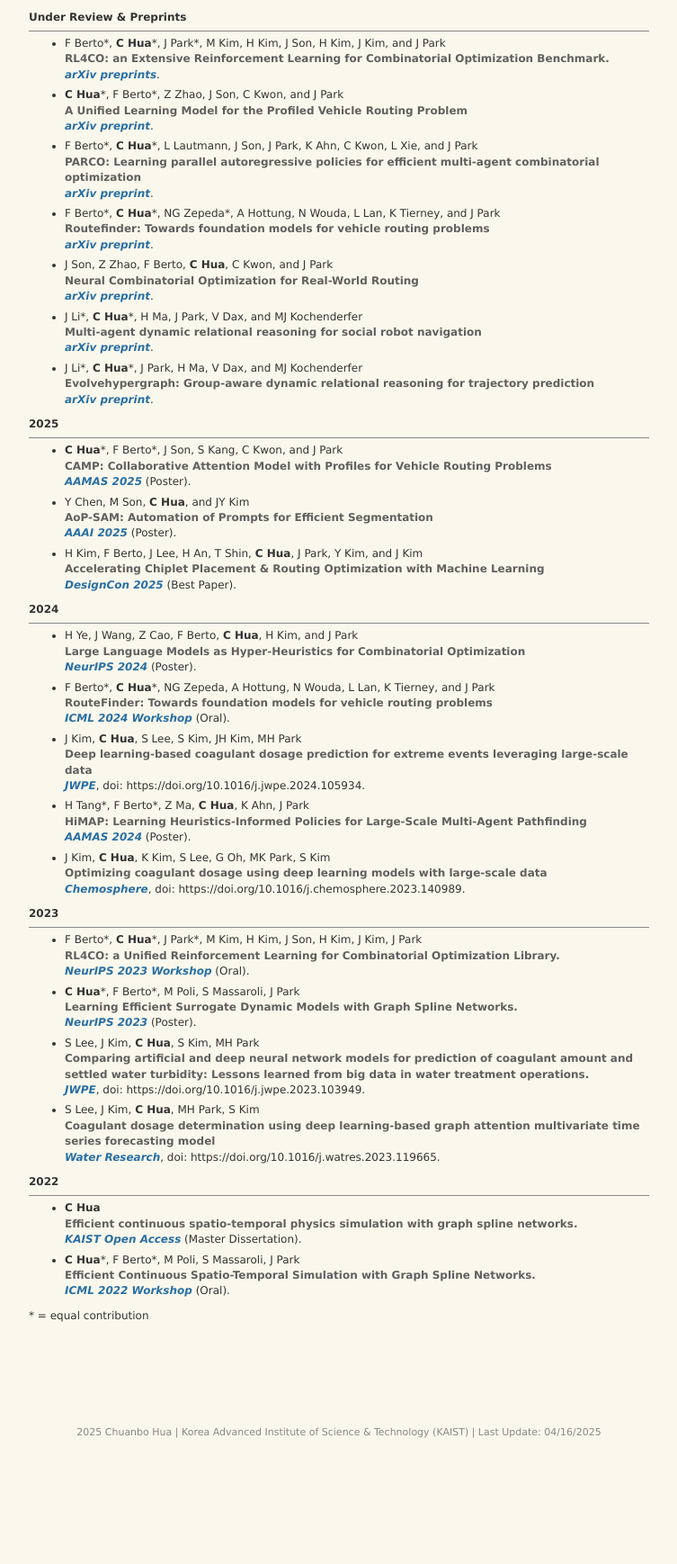
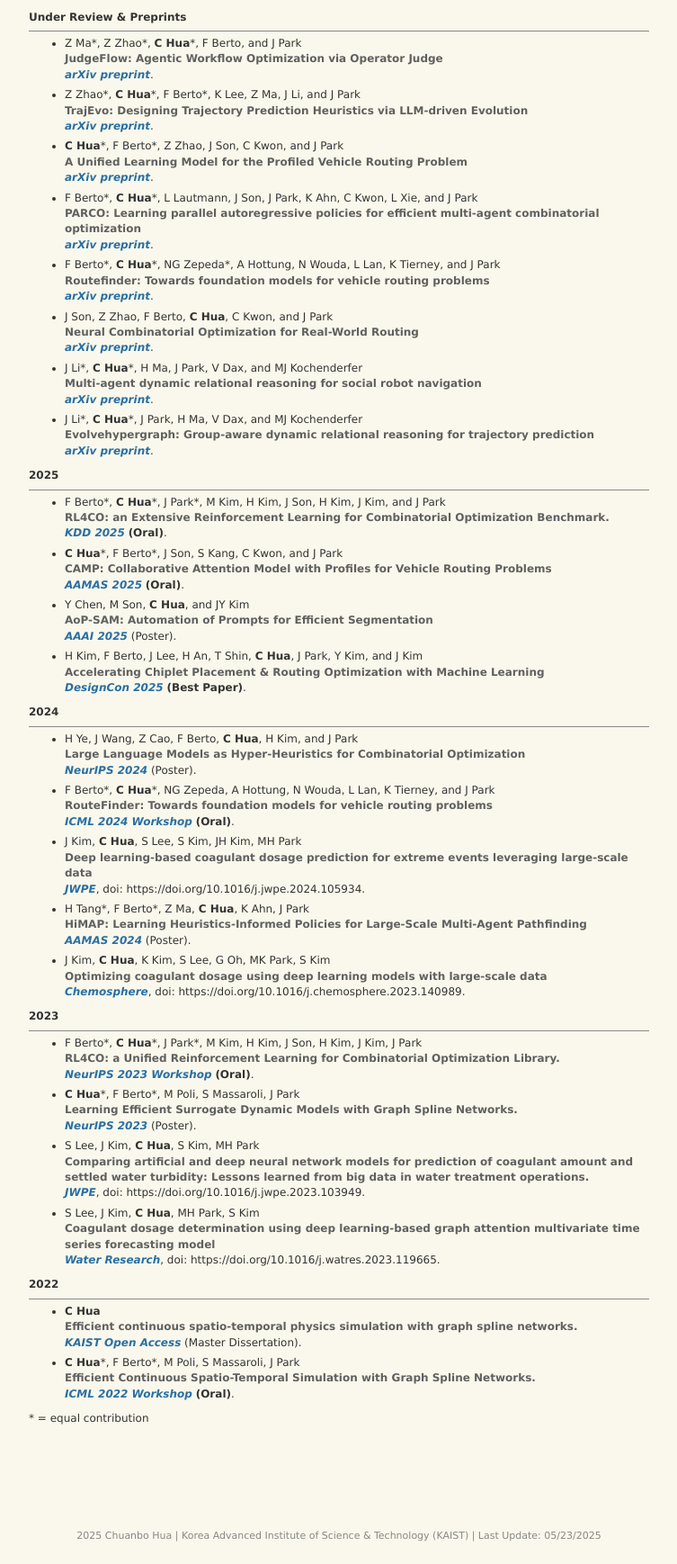
Before and after one commit to cbhua/cbhua.github.io, a plain HTML site: page publications.html in a window 1280 px wide. Shown: the part 160-1898 px from the top of the page at 90% size, without its empty margins (263-1016 px from the left). Before the commit the page ends 1783 px from the top, so only its background shows below. Drawn offline with nearby package versions, Linux system fonts and the light colour scheme.

Commit message:
Update new papers

```diff
--- a/js/footer.js
+++ b/js/footer.js
@@ -5,7 +5,7 @@ document.addEventListener('DOMContentLoaded', function() {
             <div class="container">
                 <div class="row">
                     <div class="col-lg-12">
-                        2025 Chuanbo Hua | Korea Advanced Institute of Science & Technology (KAIST) | Last Update: 04/16/2025
+                        2025 Chuanbo Hua | Korea Advanced Institute of Science & Technology (KAIST) | Last Update: 05/23/2025
                     </div>
                 </div>
             </div>
--- a/publications.html
+++ b/publications.html
@@ -90,64 +90,78 @@
 				<div class="pub-year">Under Review & Preprints</div>
 				<ul>
 					<li>
-						F Berto*, <b>C Hua</b>*, J Park*, M Kim, H Kim, J Son, H Kim, J Kim, and J Park
+						Z Ma*, Z Zhao*, <b>C Hua</b>*, F Berto, and J Park
 						<div class="paper-title">
-							RL4CO: an Extensive Reinforcement Learning for Combinatorial Optimization Benchmark.
+							JudgeFlow: Agentic Workflow Optimization via Operator Judge
 						</div>
-						<a href="https://arxiv.org/abs/2306.17100"><i>arXiv preprints</i></a>.
+						<a href="#"><i>arXiv preprint</i></a>.
+					</li>
+					<li>
+						Z Zhao*, <b>C Hua</b>*, F Berto*, K Lee, Z Ma, J Li, and J Park
+						<div class="paper-title">
+							TrajEvo: Designing Trajectory Prediction Heuristics via LLM-driven Evolution
+						</div>
+						<a href="https://arxiv.org/abs/2505.04480"><i>arXiv preprint</i></a>.
 					</li>
 					<li>
 						<b>C Hua</b>*, F Berto*, Z Zhao, J Son, C Kwon, and J Park
 						<div class="paper-title">
 							A Unified Learning Model for the Profiled Vehicle Routing Problem
 						</div>
-						<a href="#"><i>arXiv preprint</i></a>.
+						<a href="https://arxiv.org/abs/2505.05119"><i>arXiv preprint</i></a>.
 					</li>
 					<li>
 						F Berto*, <b>C Hua</b>*, L Lautmann, J Son, J Park, K Ahn, C Kwon, L Xie, and J Park
 						<div class="paper-title">
 							PARCO: Learning parallel autoregressive policies for efficient multi-agent combinatorial optimization
 						</div>
-						<a href="#"><i>arXiv preprint</i></a>.
+						<a href="https://arxiv.org/abs/2409.03811"><i>arXiv preprint</i></a>.
 					</li>
 					<li>
 						F Berto*, <b>C Hua</b>*, NG Zepeda*, A Hottung, N Wouda, L Lan, K Tierney, and J Park
 						<div class="paper-title">
 							Routefinder: Towards foundation models for vehicle routing problems
 						</div>
-						<a href="#"><i>arXiv preprint</i></a>.
+						<a href="https://arxiv.org/abs/2406.15007"><i>arXiv preprint</i></a>.
 					</li>
 					<li>
 						J Son, Z Zhao, F Berto, <b>C Hua</b>, C Kwon, and J Park
 						<div class="paper-title">
 							Neural Combinatorial Optimization for Real-World Routing
 						</div>
-						<a href="#"><i>arXiv preprint</i></a>.
+						<a href="https://arxiv.org/abs/2503.16159"><i>arXiv preprint</i></a>.
 					</li>
 					<li>
 						J Li*, <b>C Hua</b>*, H Ma, J Park, V Dax, and MJ Kochenderfer
 						<div class="paper-title">
 							Multi-agent dynamic relational reasoning for social robot navigation
 						</div>
-						<a href="#"><i>arXiv preprint</i></a>.
+						<a href="https://arxiv.org/abs/2208.05470"><i>arXiv preprint</i></a>.
 					</li>
 					<li>
 						J Li*, <b>C Hua</b>*, J Park, H Ma, V Dax, and MJ Kochenderfer
 						<div class="paper-title">
 							Evolvehypergraph: Group-aware dynamic relational reasoning for trajectory prediction
 						</div>
-						<a href="#"><i>arXiv preprint</i></a>.
+						<a href="https://arxiv.org/abs/2208.05470"><i>arXiv preprint</i></a>.
 					</li>
 				</ul>
 
 				<div class="pub-year">2025</div>
 				<ul>
 					<li>
+						F Berto*, <b>C Hua</b>*, J Park*, M Kim, H Kim, J Son, H Kim, J Kim, and J Park
+						<div class="paper-title">
+							RL4CO: an Extensive Reinforcement Learning for Combinatorial Optimization Benchmark.
+						</div>
+						<a href="https://arxiv.org/abs/2306.17100"><i>KDD 2025</i></a> <b>(Oral)</b>.
+					</li>
+					<li>
 						<b>C Hua</b>*, F Berto*, J Son, S Kang, C Kwon, and J Park
 						<div class="paper-title">
 							CAMP: Collaborative Attention Model with Profiles for Vehicle Routing Problems
 						</div>
-						<a href="#"><i>AAMAS 2025</i></a> (Poster).
+						<a href="#"><i>AAMAS 2025</i></a> <b>(Oral)</b>.
 					</li>
 					<li>
 						Y Chen, M Son, <b>C Hua</b>, and JY Kim
@@ -161,7 +175,7 @@
 						<div class="paper-title">
 							Accelerating Chiplet Placement & Routing Optimization with Machine Learning
 						</div>
-						<a href="#"><i>DesignCon 2025</i></a> (Best Paper).
+						<a href="#"><i>DesignCon 2025</i></a> <b>(Best Paper)</b>.
 					</li>
 				</ul>
 
@@ -179,7 +193,7 @@
 						<div class="paper-title">
 							RouteFinder: Towards foundation models for vehicle routing problems
 						</div>
-						<a href="https://icml-fm-wild.github.io/"><i>ICML 2024 Workshop</i></a> (Oral).
+						<a href="https://icml-fm-wild.github.io/"><i>ICML 2024 Workshop</i></a> <b>(Oral)</b>.
 					</li>
 					<li>
 						J Kim, <b>C Hua</b>, S Lee, S Kim, JH Kim, MH Park
@@ -211,7 +225,7 @@
 						<div class="paper-title">
 							RL4CO: a Unified Reinforcement Learning for Combinatorial Optimization Library.
 						</div>
-						<a href="https://neurips.cc/virtual/2023/workshop/66500"><i>NeurIPS 2023 Workshop</i></a> (Oral).
+						<a href="https://neurips.cc/virtual/2023/workshop/66500"><i>NeurIPS 2023 Workshop</i></a> <b>(Oral)</b>.
 					</li>
 					<li>
 						<b>C Hua</b>*, F Berto*, M Poli, S Massaroli, J Park
@@ -250,7 +264,7 @@
 						<div class="paper-title">
 							Efficient Continuous Spatio-Temporal Simulation with Graph Spline Networks.
 						</div>
-						<a href="https://openreview.net/forum?id=PBT0Vftuji"><i>ICML 2022 Workshop</i></a> (Oral).
+						<a href="https://openreview.net/forum?id=PBT0Vftuji"><i>ICML 2022 Workshop</i></a> <b>(Oral)</b>.
 					</li>
 				</ul>
 
```
Also changed, not shown: index.html (+20 -7 lines), research.html (+28 -0 lines), img/research/camp.png, img/research/judgeflow.png (added), img/research/uspr.png (added).
